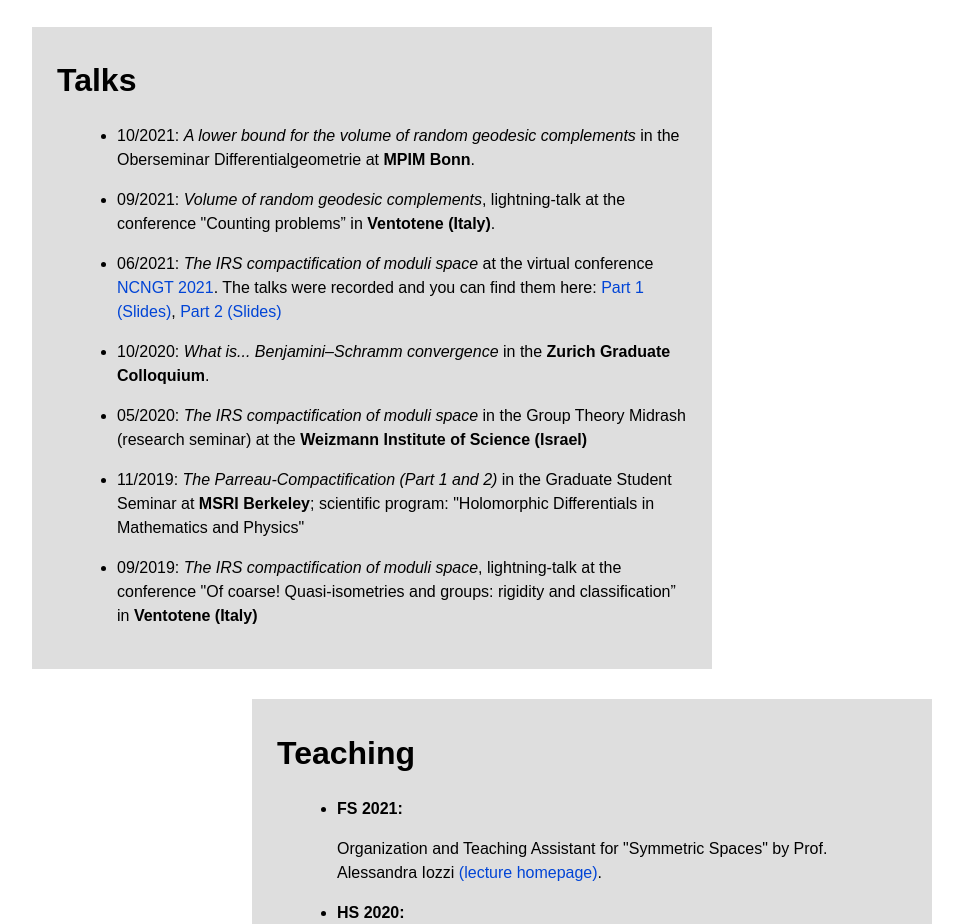
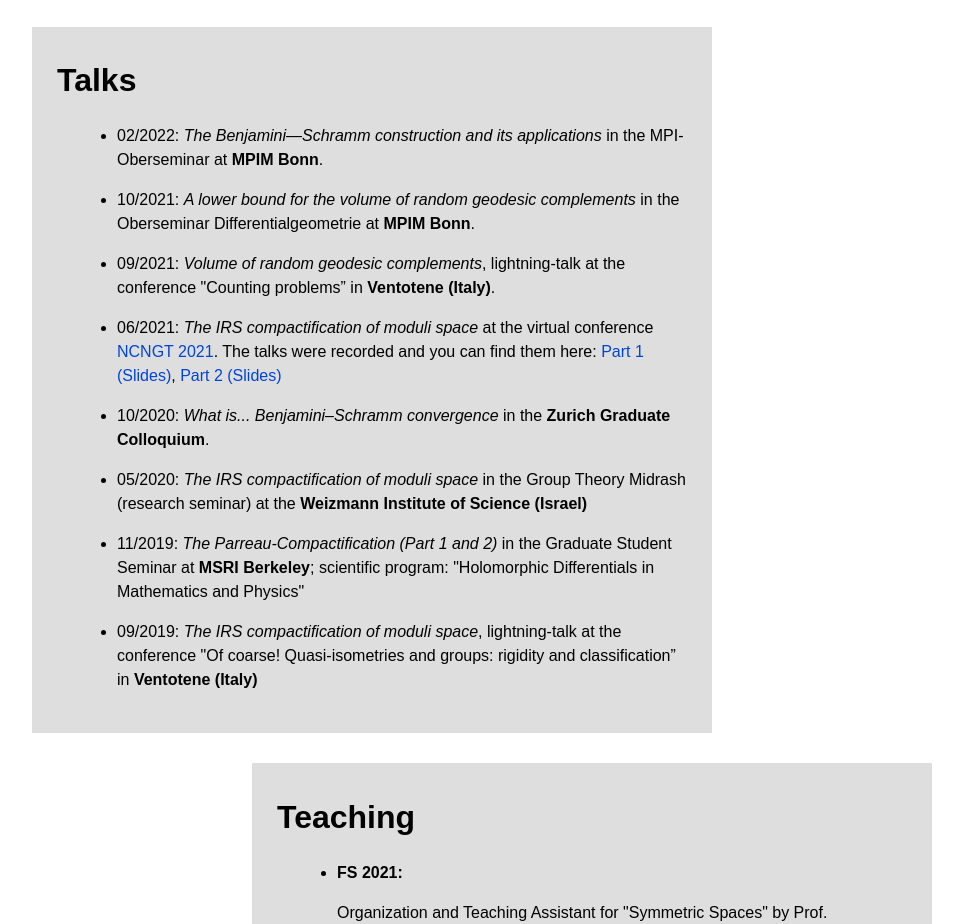
Before and after one commit to ykrifka/ykrifka.github.io, a plain HTML site: page index.html in a window 1280 px wide. Shown: the part 1203-2127 px from the top of the page, without its empty margins (158-1121 px from the left). Drawn offline with Linux system fonts and the light colour scheme.

Commit message:
Added MPI-Oberseminar Talk

```diff
--- a/index.html
+++ b/index.html
@@ -66,6 +66,7 @@
 <h1><a name="talks"> Talks </a> </h1>
 
 <ul>
+	<li> <p>02/2022: <i> The Benjamini&mdash;Schramm construction and its applications</i> in the MPI-Oberseminar at <b>MPIM Bonn</b>.</p></li>
 	<li> <p>10/2021: <i> A lower bound for the volume of random geodesic complements </i> in the Oberseminar Differentialgeometrie at <b>MPIM Bonn</b>.</li></p>
 	<li> <p>09/2021: <i> Volume of random geodesic complements</i>, lightning-talk at the conference "Counting problems” in <b>Ventotene (Italy)</b>. </li></p>
 	<li> <p>06/2021: <i> The IRS compactification of moduli space</i> at the virtual conference <a href="https://www.ncngt.org/">NCNGT 2021</a>. The talks were recorded and you can find them here: <a href="https://www.youtube.com/watch?v=gTAXPeMQLdo">Part 1</a> <a href="./download/irscpctf_part_1_slides.pdf">(Slides)</a>, <a href="https://www.youtube.com/watch?v=FK5HvELmYYA">Part 2</a> <a href="./download/irscpctf_part_2_slides.pdf">(Slides)</a></li></p>
```
